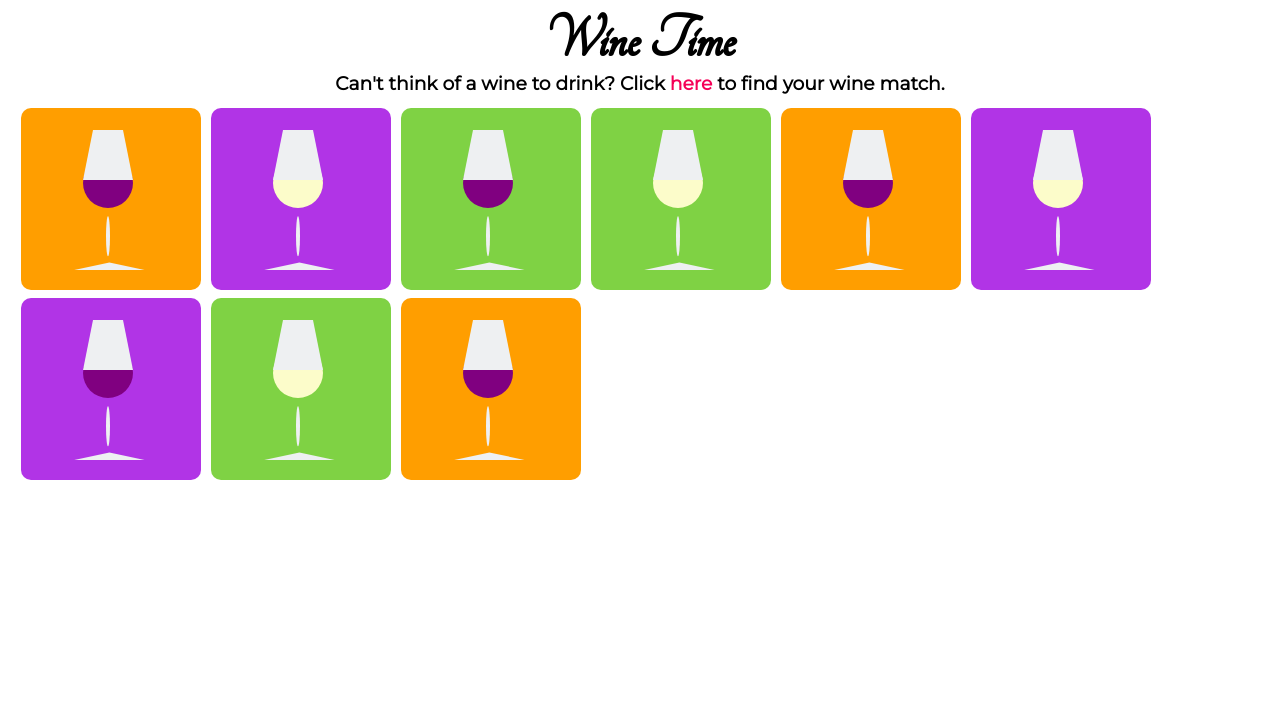
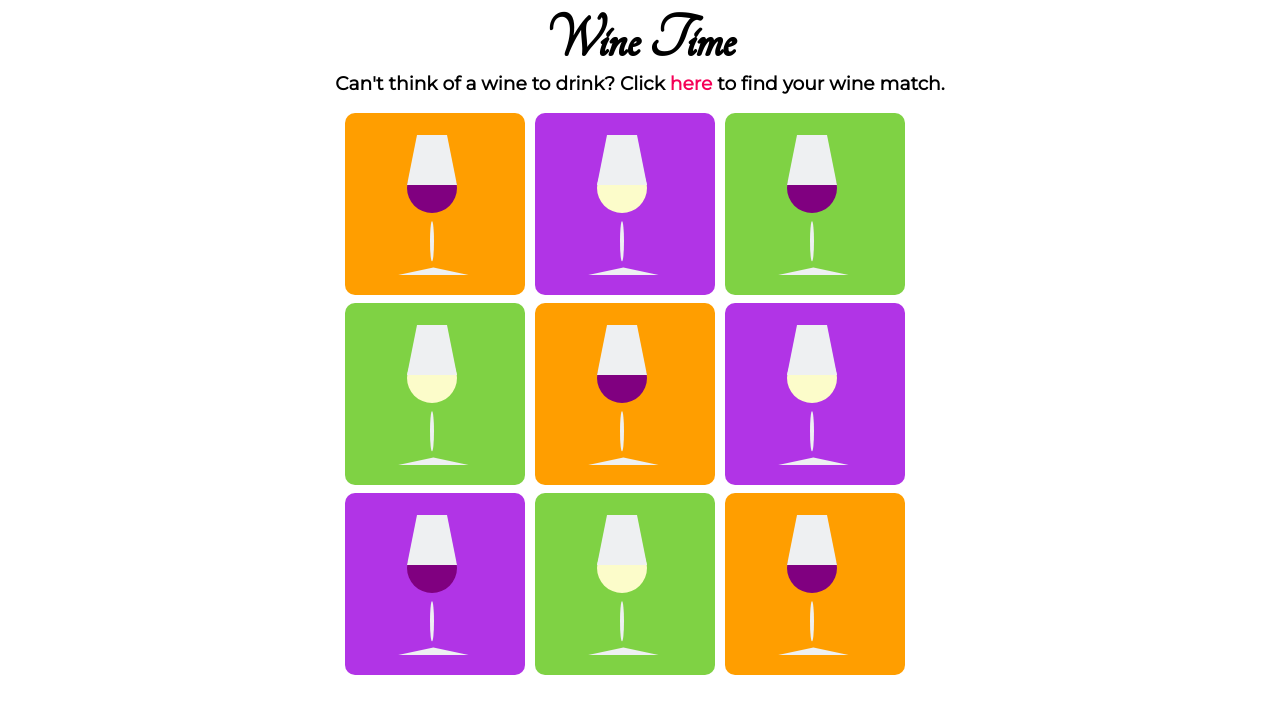
Before and after one commit to deniseddi/wine_app, a React (Create React App) app: page / in a window 1280 px wide. Shown: the top 714 px of the page. Built offline with nearby package versions, Linux system fonts and the light colour scheme; a web font is replaced by a local one.

Commit message:
centered elements on the page with CSS flex box properties'

```diff
--- a/src/App.css
+++ b/src/App.css
@@ -1,15 +1,22 @@
 div {
   display: flex;
   flex-wrap: wrap;
+
   /* display:block; */
 }
-/* .outerbox{
+
+#root {
+  align-items: center;
+  justify-content: center;
+}
+
+.outerbox{
 height:200px;
-width:200px;
+width:600px;
 border-radius: 10px;
-margin:auto;
-background-color:#733B1E;
-padding-top: 5px;} */
+margin: 0 auto;
+/* background-color:#733B1E; */
+padding-top: 5px;}
 
 .innerbox{
 /* margin: auto; */
--- a/src/QuestionList.js
+++ b/src/QuestionList.js
@@ -111,7 +111,7 @@ let QuestionList = [
         label: "region",
         question: {
             title: "Are you feeling adventurous? Pick a popular wine region!",
-            imageMap: "https://i.imgur.com/xvFwozL.gif?1",
+            imageMap: "https://i.imgur.com/k2QBrMy.png?2",
         },
         answers: [
             {
```
